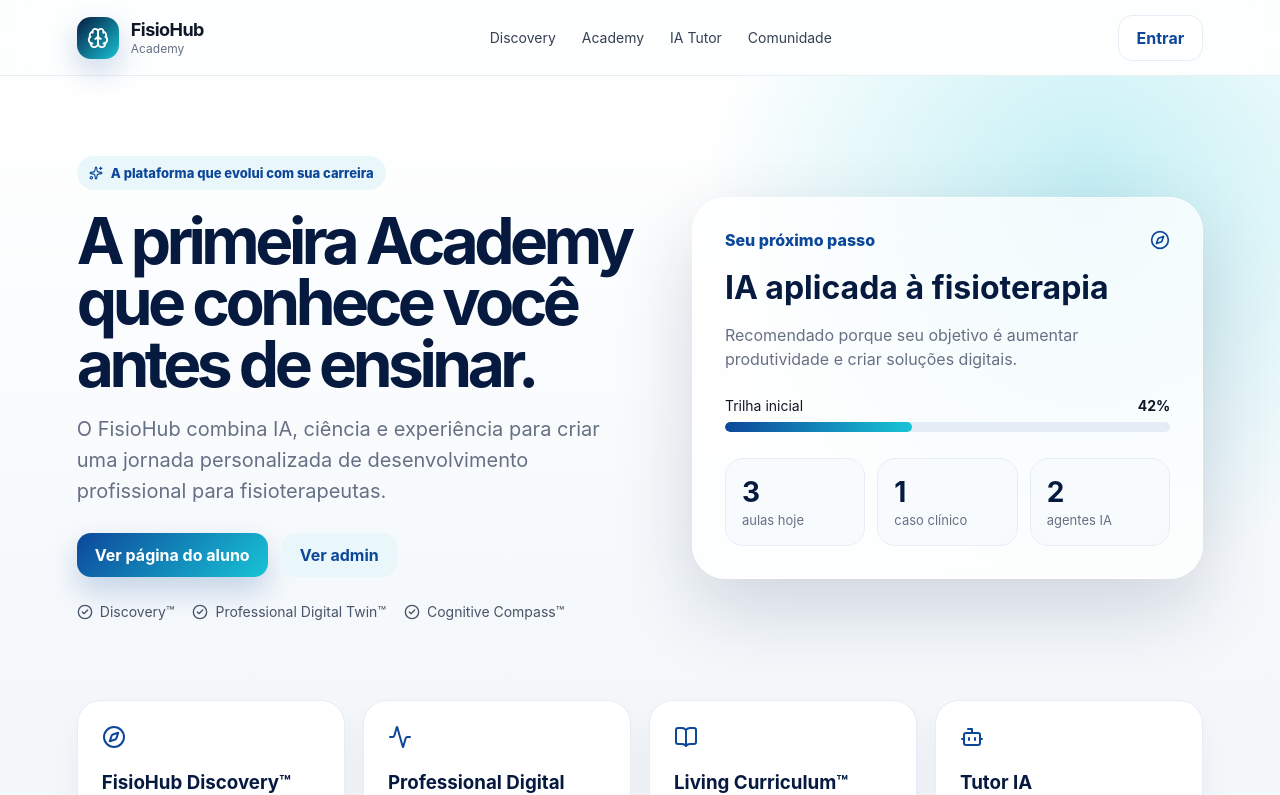
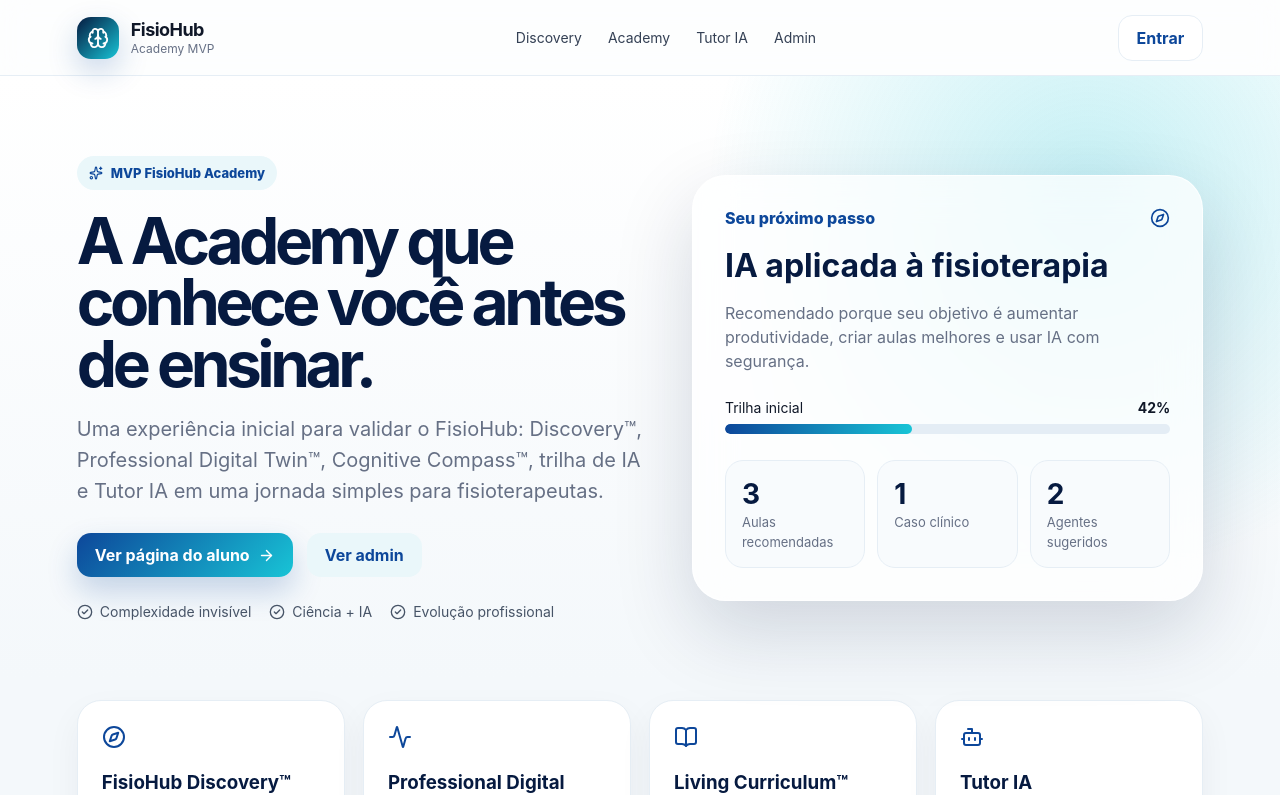
Before and after one commit to Roplentz/Fisio-Hub, a React (Vite) app: page / in a window 1280 px wide. Shown: the top 795 px of the page. Built offline with nearby package versions, Linux system fonts and the light colour scheme.

Commit message:
Refactor MVP UI with product data and stronger page structure

```diff
--- a/src/main.jsx
+++ b/src/main.jsx
@@ -1,6 +1,7 @@
 import React, { useState } from 'react';
 import { createRoot } from 'react-dom/client';
-import { Brain, Sparkles, GraduationCap, LayoutDashboard, Users, ShieldCheck, Compass, LineChart, BookOpen, Bot, Settings, Search, Bell, CheckCircle2, Activity, Rocket, ClipboardList } from 'lucide-react';
+import { Brain, Sparkles, GraduationCap, LayoutDashboard, Users, ShieldCheck, Compass, LineChart, BookOpen, Bot, Settings, Search, Bell, CheckCircle2, Activity, Rocket, ClipboardList, ArrowRight } from 'lucide-react';
+import { adminMetrics, canvas, intelligenceMap, studentStats } from './product-data.js';
 import './styles.css';
 
 const Brand = () => (
@@ -8,40 +9,48 @@
     <div className="logoMark"><Brain size={22}/></div>
     <div>
       <strong>FisioHub</strong>
-      <span>Academy</span>
+      <span>Academy MVP</span>
     </div>
   </div>
 );
 
 const Pill = ({children}) => <span className="pill">{children}</span>;
+const MetricCard = ({value, label}) => <div><b>{value}</b><span>{label}</span></div>;
 
 function LandingPage({ setPage }) {
+  const features = [
+    ['FisioHub Discovery™', 'Onboarding conversacional para mapear objetivos, inteligências e competências.', Compass],
+    ['Professional Digital Twin™', 'Um perfil vivo que acompanha a evolução profissional do usuário.', Activity],
+    ['Living Curriculum™', 'Cursos vivos, atualizados por evidências e revisão científica.', BookOpen],
+    ['Tutor IA', 'Um agente focado no curso, nos casos clínicos e na jornada do aluno.', Bot],
+  ];
+
   return (
     <main className="page landing">
       <nav className="topbar">
         <Brand />
         <div className="navlinks">
-          <a>Discovery</a><a>Academy</a><a>IA Tutor</a><a>Comunidade</a>
+          <a>Discovery</a><a>Academy</a><a>Tutor IA</a><a>Admin</a>
         </div>
         <button className="btn ghost" onClick={() => setPage('student')}>Entrar</button>
       </nav>
 
       <section className="hero">
         <div className="heroText">
-          <Pill><Sparkles size={14}/> A plataforma que evolui com sua carreira</Pill>
-          <h1>A primeira Academy que conhece você antes de ensinar.</h1>
+          <Pill><Sparkles size={14}/> MVP FisioHub Academy</Pill>
+          <h1>A Academy que conhece você antes de ensinar.</h1>
           <p>
-            O FisioHub combina IA, ciência e experiência para criar uma jornada personalizada
-            de desenvolvimento profissional para fisioterapeutas.
+            Uma experiência inicial para validar o FisioHub: Discovery™, Professional Digital Twin™,
+            Cognitive Compass™, trilha de IA e Tutor IA em uma jornada simples para fisioterapeutas.
           </p>
           <div className="actions">
-            <button className="btn primary" onClick={() => setPage('student')}>Ver página do aluno</button>
+            <button className="btn primary" onClick={() => setPage('student')}>Ver página do aluno <ArrowRight size={17}/></button>
             <button className="btn secondary" onClick={() => setPage('admin')}>Ver admin</button>
           </div>
           <div className="trust">
-            <span><CheckCircle2 size={16}/> Discovery™</span>
-            <span><CheckCircle2 size={16}/> Professional Digital Twin™</span>
-            <span><CheckCircle2 size={16}/> Cognitive Compass™</span>
+            <span><CheckCircle2 size={16}/> Complexidade invisível</span>
+            <span><CheckCircle2 size={16}/> Ciência + IA</span>
+            <span><CheckCircle2 size={16}/> Evolução profissional</span>
           </div>
         </div>
 
@@ -51,26 +60,19 @@
             <Compass size={20}/>
           </div>
           <h3>IA aplicada à fisioterapia</h3>
-          <p>Recomendado porque seu objetivo é aumentar produtividade e criar soluções digitais.</p>
+          <p>Recomendado porque seu objetivo é aumentar produtividade, criar aulas melhores e usar IA com segurança.</p>
           <div className="progressBlock">
             <div className="progressTitle"><span>Trilha inicial</span><b>42%</b></div>
             <div className="progress"><i style={{width:'42%'}} /></div>
           </div>
           <div className="cardGrid">
-            <div><b>3</b><span>aulas hoje</span></div>
-            <div><b>1</b><span>caso clínico</span></div>
-            <div><b>2</b><span>agentes IA</span></div>
+            {studentStats.slice(1).map((item) => <MetricCard key={item.label} {...item}/>) }
           </div>
         </div>
       </section>
 
       <section className="features">
-        {[
-          ['FisioHub Discovery™', 'Onboarding conversacional para mapear objetivos, inteligências e competências.', Compass],
-          ['Professional Digital Twin™', 'Um perfil vivo que acompanha a evolução profissional do usuário.', Activity],
-          ['Living Curriculum™', 'Cursos vivos, atualizados por evidências e revisão científica.', BookOpen],
-          ['Tutor IA', 'Um agente focado no curso, nos casos clínicos e na jornada do aluno.', Bot],
-        ].map(([title, text, Icon]) => (
+        {features.map(([title, text, Icon]) => (
           <div className="feature" key={title}>
             <Icon size={24}/>
             <h3>{title}</h3>
@@ -82,19 +84,24 @@
   )
 }
 
+function Sidebar({ mode, setPage }) {
+  return (
+    <aside className={`sidebar ${mode === 'admin' ? 'dark' : ''}`}>
+      <Brand />
+      <button className="side active"><LayoutDashboard size={18}/> Dashboard</button>
+      <button className="side"><GraduationCap size={18}/> Trilhas</button>
+      <button className="side"><Compass size={18}/> Compass</button>
+      <button className="side"><Bot size={18}/> Agentes</button>
+      <button className="side"><BookOpen size={18}/> Conteúdos</button>
+      <button className="side" onClick={() => setPage('landing')}>← Landing</button>
+    </aside>
+  )
+}
+
 function StudentPage({ setPage }) {
   return (
     <main className="appShell">
-      <aside className="sidebar">
-        <Brand />
-        <button className="side active"><LayoutDashboard size={18}/> Dashboard</button>
-        <button className="side"><GraduationCap size={18}/> Minha trilha</button>
-        <button className="side"><Compass size={18}/> Compass</button>
-        <button className="side"><Bot size={18}/> Tutor IA</button>
-        <button className="side"><BookOpen size={18}/> Biblioteca</button>
-        <button className="side" onClick={() => setPage('landing')}>← Landing</button>
-      </aside>
-
+      <Sidebar setPage={setPage}/>
       <section className="workspace">
         <header className="workspaceTop">
           <div>
@@ -105,7 +112,7 @@
         </header>
 
         <div className="studentGrid">
-          <div className="panel wide">
+          <div className="panel wide highlight">
             <Pill><Compass size={14}/> Cognitive Compass™</Pill>
             <h2>Melhor próximo passo</h2>
             <p>Concluir a aula “Como usar IA para criar casos clínicos” e aplicar no desafio prático.</p>
@@ -115,7 +122,7 @@
           <div className="panel">
             <h3>Professional Digital Twin™</h3>
             <div className="radarMock">
-              <span>IA 82%</span><span>Clínica 76%</span><span>Pesquisa 61%</span><span>Gestão 54%</span>
+              {intelligenceMap.map((item) => <span key={item.label}>{item.label} {item.value}</span>)}
             </div>
           </div>
 
@@ -131,10 +138,7 @@
           <div className="panel wide">
             <h3>Professional Evolution Canvas™</h3>
             <div className="canvasGrid">
-              <div><b>Pontos fortes</b><p>Ciência, inovação, visão sistêmica.</p></div>
-              <div><b>Próximos desenvolvimentos</b><p>Automação, produto e funil comercial.</p></div>
-              <div><b>Oportunidades</b><p>Curso IA, agentes clínicos, comunidade.</p></div>
-              <div><b>Pontos de atenção</b><p>Priorizar MVP antes de ampliar módulos.</p></div>
+              {canvas.map((item) => <div key={item.title}><b>{item.title}</b><p>{item.text}</p></div>)}
             </div>
           </div>
 
@@ -152,17 +156,7 @@
 function AdminPage({ setPage }) {
   return (
     <main className="appShell admin">
-      <aside className="sidebar dark">
-        <Brand />
-        <button className="side active"><LayoutDashboard size={18}/> Visão geral</button>
-        <button className="side"><Users size={18}/> Alunos</button>
-        <button className="side"><GraduationCap size={18}/> Cursos</button>
-        <button className="side"><Bot size={18}/> Agentes</button>
-        <button className="side"><LineChart size={18}/> Analytics</button>
-        <button className="side"><ShieldCheck size={18}/> Governança</button>
-        <button className="side" onClick={() => setPage('landing')}>← Landing</button>
-      </aside>
-
+      <Sidebar mode="admin" setPage={setPage}/>
       <section className="workspace">
         <header className="workspaceTop">
           <div>
@@ -173,10 +167,7 @@
         </header>
 
         <div className="metrics">
-          <div><b>128</b><span>alunos beta</span></div>
-          <div><b>74%</b><span>Discovery concluído</span></div>
-          <div><b>42%</b><span>progresso médio</span></div>
-          <div><b>91%</b><span>satisfação inicial</span></div>
+          {adminMetrics.map((item) => <MetricCard key={item.label} {...item}/>) }
         </div>
 
         <div className="studentGrid">
```
